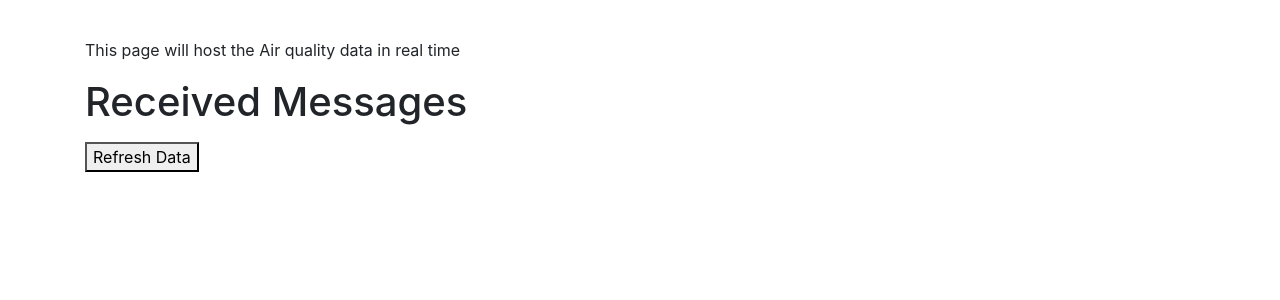
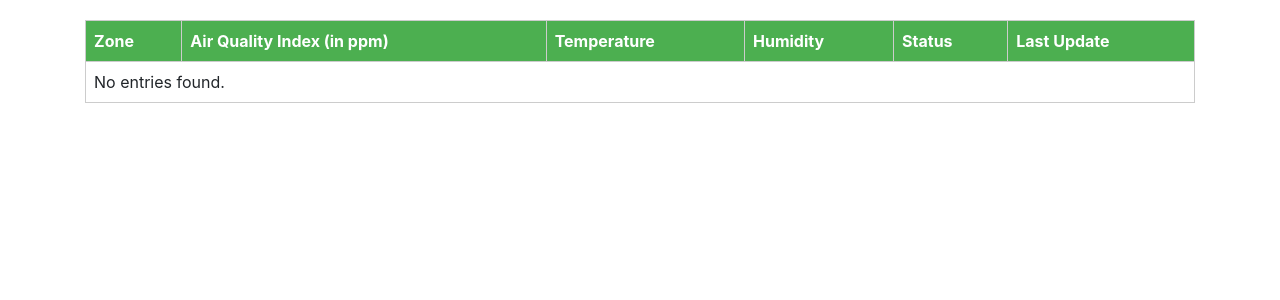
Before and after one commit to IlPodd/IoTAQS, a Flask app: template flaskProject/templates/real_time_data.html in a window 1280 px wide. Shown: the part 66-366 px from the top of the page. Run offline with Flask 3, Linux system fonts and the light colour scheme; the template is opened without the code that fills it, so the values that code supplies are empty; parts of the project's set-up code (start-up, migrations or seed data) failed here and were passed over; some libraries are stand-ins or nearby versions.

Commit message:
Update 29/10/2024

```diff
--- a/flaskProject/app.py
+++ b/flaskProject/app.py
@@ -23,6 +23,7 @@ client = MongoClient(db_host, db_port)
 db = client[db_name]
 barriers_collection = db['barriers']
 zone_collection = db['Zone']
+requests_collection = db["requests"]
 devices_collection = db['devices']
 sensors_collection = db['sensors']
 
@@ -211,16 +212,86 @@ def visualize_zones():
 # Route to render real-time data page
 @app.route('/RealTime', methods=['GET'])
 def real_time():
-    # Placeholder for initial messages (replace with actual data received from MQTT)
-    messages = ["Placeholder message 1", "Placeholder message 2"]
-    return render_template('real_time_data.html', messages=messages)
+    # Get the sorting parameters from the query string (default to 'zone' ascending)
+    sort_field = request.args.get('sort_field', 'zone')
+    sort_order = int(request.args.get('sort_order', 1))  # 1 for ascending, -1 for descending
+
+    # Map sort_field to the correct field in MongoDB
+    field_map = {
+        'zone': 'zone',
+        'AQM': 'sensors.AQM',
+        'Temperature': 'sensors.Temperature',
+        'Humidity': 'sensors.Humidity',
+        'status': 'status',
+        'time': 'time'
+    }
+    # Ensure the sort_field is valid
+    sort_field_mongo = field_map.get(sort_field, 'zone')
+
+    try:
+        # Aggregation pipeline to get the most recent entry per zone
+        pipeline = [
+            {
+                '$sort': {'time': -1}  # Sort by 'time' in descending order to get the latest entry per zone
+            },
+            {
+                '$group': {
+                    '_id': '$zone',
+                    'zone': {'$first': '$zone'},
+                    'time': {'$first': '$time'},
+                    'sensors': {'$first': '$sensors'},
+                    'DEVICE_ID': {'$first': '$DEVICE_ID'}
+                }
+            },
+            # We'll sort after merging with status
+        ]
+        zones_cursor = zone_collection.aggregate(pipeline)
+        zones = list(zones_cursor)
+
+        # Fetch statuses from 'barriers' collection and create a map of status by zone
+        barriers_cursor = barriers_collection.find({}, {'zone': 1, 'status': 1})
+        status_map = {barrier['zone']: barrier['status'] for barrier in barriers_cursor}
+
+        # Attach the 'status' to each zone entry
+        for zone in zones:
+            zone['status'] = status_map.get(zone['zone'], 'N/A')
+
+        # Now sort the zones list based on the selected field
+        from operator import itemgetter
+
+        # Handle nested fields for sorting
+        def get_nested_field(data, field_path):
+            fields = field_path.split('.')
+            for field in fields:
+                if isinstance(data, dict):
+                    data = data.get(field, None)
+                else:
+                    data = None
+            return data
+
+        zones.sort(
+            key=lambda x: get_nested_field(x, sort_field_mongo) or '',
+            reverse=(sort_order == -1)
+        )
+
+        # Check if the request is an AJAX call
+        if request.headers.get('X-Requested-With') == 'XMLHttpRequest':
+            # Convert datetime objects to strings for JSON serialization
+            from bson import json_util
+            return app.response_class(
+                json_util.dumps({'zones': zones}),
+                mimetype='application/json'
+            )
+
+        # Render template with zones data
+        return render_template('real_time_data.html', zones=zones)
+
+    except Exception as e:
+        print(f"Error fetching data from MongoDB: {e}")
+        return render_template('error.html', message="An error occurred while fetching data from the database.")
 
 
 # Route to handle request for new measurements via MQTT
-@app.route('/request_measurement', methods=['POST'])
-def request_measurement():
-    send_mqtt_request()
-    return jsonify({"status": "success"})
 
 
 """---------REAL TIME AIR QUALITY PAGE----"""
@@ -254,19 +325,6 @@ def login():
             return render_template('login.html', message="Invalid credentials. Please try again.")
     return render_template('login.html')
 
-@app.route('/control_barrier', methods=['POST'])
-def control_barrier():
-    data = request.json
-    barrier_id = data['barrier_id']
-    action = data['action']
-
-    # Publish MQTT message with the correct topic and payload
-    topic = f"IoTAQStation/barriers/Parchetto_NE/{barrier_id}"
-    payload = json.dumps({'command': action})
-
-    client.publish(topic, payload)
-
-    return jsonify({'status': 'success'})
 @app.route('/control_panel', methods=['GET'])
 @basic_auth.required
 def control_panel():
@@ -286,7 +344,7 @@ def control_panel():
                     'zone': {'$first': '$zone'},
                     'time': {'$first': '$time'},
                     'sensors': {'$first': '$sensors'},
-                    'device_id': {'$first': '$device_id'}
+                    'DEVICE_ID': {'$first': '$DEVICE_ID'}
                 }
             }
         ]
@@ -300,6 +358,25 @@ def control_panel():
         print(f"Error fetching data from MongoDB: {e}")
         return render_template('error.html', message="An error occurred while fetching data from the database.")
 
+@app.route('/control_barrier', methods=['POST'])
+def control_barrier():
+    data = request.json
+    barrier_id = data['barrier_id']
+    action = data['action']
+
+    # Publish MQTT message with the correct topic and payload
+    topic = f"IoTAQStation/barriers/{barrier_id}"
+    payload = json.dumps({'command': action})
+
+    client.publish(topic, payload)
+
+    return jsonify({'status': 'success'})
+
+@app.route('/notify', methods=['POST'])
+def notify():
+    data = request.get_json()
+    print(f"Notification received: {data}")  # Mock logging to console
+    return jsonify({"status": "success", "message": "Notification received"}), 200
 
 # Example usage
 if __name__ == '__main__':
--- a/flaskProject/parameters/MQTT_parameters.py
+++ b/flaskProject/parameters/MQTT_parameters.py
@@ -3,12 +3,24 @@ KEEP_ALIVE = 60  # seconds
 
 MQTT_BROKER = "test.mosquitto.org"
 MQTT_PORT = 1883
+
+# -------BASE TOPIC-------------
+
 MQTT_TOPIC_BASE = 'IoTAQStation'
-MQTT_TOPIC_ZONE = MQTT_TOPIC_BASE+'/zone'
-MQTT_TOPIC_READINGS = MQTT_TOPIC_BASE+'/zone/+/devices/+/readings'  # Subscribe to all zones
-MQTT_SENSORS = MQTT_TOPIC_BASE+'/devices/sensors'
-MQTT_ALL_TOPIC = MQTT_TOPIC_BASE+'/#'
-MQTT_ALL_DEVICES = MQTT_TOPIC_BASE+'/devices/#'
-MQTT_REQUEST_BROADCAST= MQTT_TOPIC_BASE+'devices/+/readings/broadcast'
-MQTT_BARRIER_CONTROL= MQTT_TOPIC_BASE+'/barriers'
-MQTT_BARRIER_STATUS = MQTT_BARRIER_CONTROL+'/+/status'
+MQTT_ALL_TOPIC = MQTT_TOPIC_BASE + '/#'
+MQTT_RESPONSE_TOPIC = "IoTAQStation/responses"
+
+# -------ZONE TOPICS-------------
+
+MQTT_TOPIC_ZONE = MQTT_TOPIC_BASE + '/zone'
+
+# -------SENSORS TOPICS-------------
+
+MQTT_TOPIC_READINGS = MQTT_TOPIC_BASE + '/zone/+/devices/+/readings'  # Subscribe to all devices readings
+MQTT_SENSORS = MQTT_TOPIC_BASE + '/devices/sensors'
+MQTT_ALL_DEVICES = MQTT_TOPIC_BASE + '/devices/#'
+MQTT_REQUEST_BROADCAST = MQTT_ALL_DEVICES
+
+# -------BARRIER TOPICS-------------
+MQTT_BARRIER_CONTROL = MQTT_TOPIC_BASE + '/barriers'
+MQTT_BARRIER_STATUS = MQTT_BARRIER_CONTROL + '/+/status'
--- a/flaskProject/parameters/Zone_JSON.py
+++ b/flaskProject/parameters/Zone_JSON.py
@@ -1,4 +1,4 @@
-cell_side = 0.0006
+cell_side = 0.0005
 
 """DEFINING ZONES
 zones = [{ name:Name, center:latitude, longitude, half_width: cell_side }]"""
@@ -7,7 +7,8 @@ geo_zones_json= [
     {"p": [39.228272, 9.109862, cell_side], "n": "Parchetto"},
     {"p": [39.229247, 9.109036, cell_side], "n": "Segreteria"},
     {"p": [39.230172, 9.108120, cell_side], "n": "Biblioteca"},
-    {"p": [39.230572, 9.106862, cell_side], "n": "Sterrato"}
+    {"p": [39.230572, 9.106862, cell_side], "n": "Sterrato"},
+    {"p": [39.234946, 9.102363, cell_side], "n": "Casa"}
 ]
 
 geo_zones  = "[[39.228272, 9.109862,0.0006,\"Parchetto\"],[39.229247, 9.109036, 0.0006,\"Segreteria\"],[39.230172, 9.108120, 0.0006, \"Biblioteca\"],[39.230572, 9.106862, 0.0006,\"Sterrato\"]]"
--- a/flaskProject/templates/real_time_data.html
+++ b/flaskProject/templates/real_time_data.html
@@ -2,32 +2,87 @@
 
 {% block content %}
 
-<p style="margin-top: 1cm;">This page will host the Air quality data in real time</p>
-<h1>Received Messages</h1>
-<ul id="message-list">
-    {% for message in messages %}
-    <li>{{ message }}</li>
-    {% endfor %}
-</ul>
-
-<button id="refresh-button">Refresh Data</button>
+<table>
+    <thead>
+        <tr>
+            <th onclick="sortTable('zone')">Zone</th>
+            <th onclick="sortTable('AQM')">Air Quality Index (in ppm)</th>
+            <th onclick="sortTable('Temperature')">Temperature</th>
+            <th onclick="sortTable('Humidity')">Humidity</th>
+            <th onclick="sortTable('status')">Status</th>
+            <th onclick="sortTable('time')">Last Update</th>
+        </tr>
+    </thead>
+    <tbody id="table-body">
+        {% if zones %}
+            {% for zone in zones %}
+            <tr>
+                <td>{{ zone.zone or 'N/A' }}</td>
+                <td>{{ zone.sensors.get("AQM", 'N/A') }}</td>
+                <td>{{ zone.sensors.get("Temperature", 'N/A') }}</td>
+                <td>{{ zone.sensors.get("Humidity", 'N/A') }}</td>
+                <td>
+                    {% if zone.status == True %}
+                        Open
+                    {% elif zone.status == False %}
+                        Closed
+                    {% else %}
+                        N/A
+                    {% endif %}
+                </td>
+                <td>{{ zone.get("time") if zone.time else 'N/A' }}</td>
+            </tr>
+            {% endfor %}
+        {% else %}
+            <tr>
+                <td colspan="6">No entries found.</td>
+            </tr>
+        {% endif %}
+    </tbody>
+</table>
 
 <script>
-document.getElementById('refresh-button').addEventListener('click', function() {
-    fetch('/request_measurement', {
-        method: 'POST',
-        headers: {
-            'Content-Type': 'application/json'
-        },
-        body: JSON.stringify({})
-    })
-    .then(response => response.json())
-    .then(data => {
-        console.log('Request sent:', data);
-        // Optionally, update UI or handle response
-    })
-    .catch(error => console.error('Error:', error));
-});
+    let currentSortField = 'zone';
+    let currentSortOrder = 1; // 1 for ascending, -1 for descending
+
+    function sortTable(field) {
+        // Toggle sort order if the same field is clicked
+        if (currentSortField === field) {
+            currentSortOrder = -currentSortOrder;
+        } else {
+            currentSortField = field;
+            currentSortOrder = 1;
+        }
+
+        // Send AJAX request to fetch sorted data
+        fetch(`/RealTime?sort_field=${currentSortField}&sort_order=${currentSortOrder}`, {
+            headers: { "X-Requested-With": "XMLHttpRequest" }
+        })
+        .then(response => response.json())
+        .then(data => {
+            const zones = data.zones;
+            const tableBody = document.getElementById('table-body');
+            tableBody.innerHTML = '';  // Clear existing rows
+
+            zones.forEach(zone => {
+                const row = document.createElement('tr');
+                row.innerHTML = `
+                    <td>${zone.zone || 'N/A'}</td>
+                    <td>${zone.sensors?.AQM || 'N/A'}</td>
+                    <td>${zone.sensors?.Temperature || 'N/A'}</td>
+                    <td>${zone.sensors?.Humidity || 'N/A'}</td>
+                    <td>${
+                        zone.status === true ? 'Open' :
+                        zone.status === false ? 'Closed' :
+                        'N/A'
+                    }</td>
+                    <td>${zone.time ? new Date(zone.time).toLocaleString() : 'N/A'}</td>
+                `;
+                tableBody.appendChild(row);
+            });
+        })
+        .catch(error => console.error('Error fetching sorted data:', error));
+    }
 </script>
 
 {% endblock %}
--- a/flaskProject/utils/utils.py
+++ b/flaskProject/utils/utils.py
@@ -113,7 +113,10 @@ def send_barrier_command(client, barrier_id, action, pending_commands):
     print(f"Command '{action}' sent to barrier {barrier_id}")
 
 
-def transform_geo_zones(geo_zones_json):
+
+
+
+def transform_geo_zone(geo_zones_json):
     # Iterate through each item in geo_zones_json and reformat it
     transformed = [
         [item["p"][0], item["p"][1], item["p"][2], item["n"]]
```
Also changed, not shown: flaskProject/templates/control_panel.html (+41 -5 lines).
